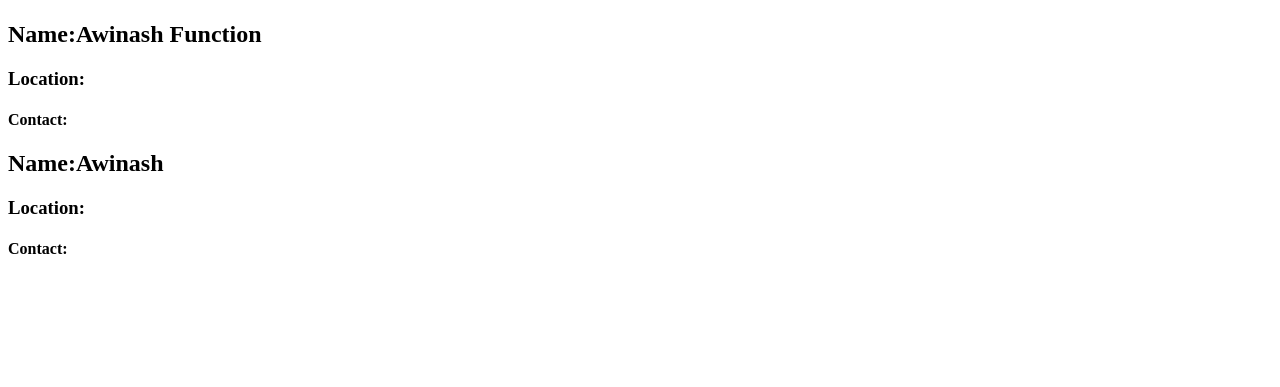
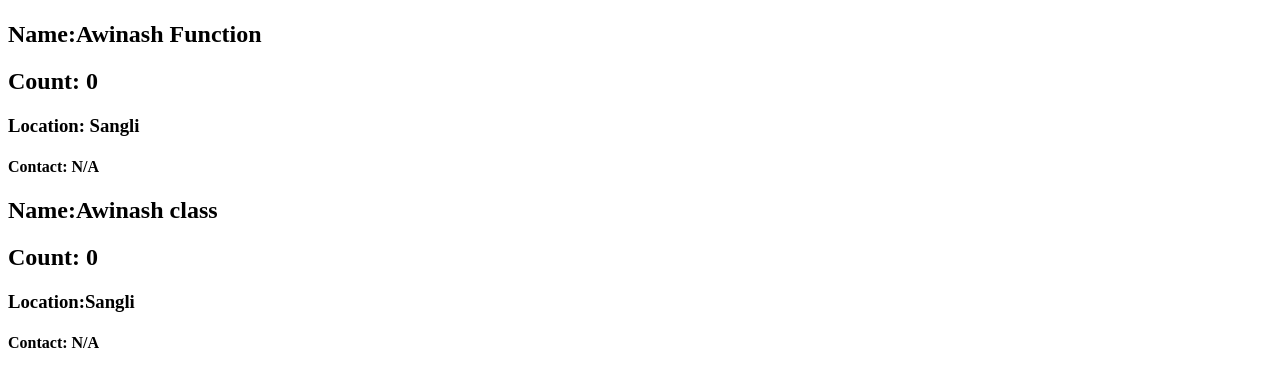
Before and after one commit to awinashnarute10/REACT, a React (Vite) app: page /about in a window 1280 px wide. Shown: the part 219-606 px from the top of the page. Built offline with nearby package versions, Linux system fonts and the light colour scheme.

Commit message:
State variable in class component

```diff
--- a/src/components/About.js
+++ b/src/components/About.js
@@ -6,8 +6,8 @@ const About = () => {
     return(
           <div>
             <h1>About Us Page </h1>
-            <User name="Awinash Function"/>
-            <UserClass name="Awinash"/>
+            <User name="Awinash Function" location="Sangli" contact = "N/A"/>
+            <UserClass name="Awinash class" location="Sangli" contact = "N/A"/>
           </div>
     );
 }
--- a/src/components/Body.js
+++ b/src/components/Body.js
@@ -41,8 +41,8 @@ const Body = () => {
 
         const json = await data.json();
 
-        setresListState(json?.data?.cards[3]?.card?.card?.gridElements?.infoWithStyle?.restaurants);
-        setFilteredResList(json?.data?.cards[3]?.card?.card?.gridElements?.infoWithStyle?.restaurants); // giving the same list of restaurants as resListState
+        setresListState(json?.data?.cards[4]?.card?.card?.gridElements?.infoWithStyle?.restaurants);
+        setFilteredResList(json?.data?.cards[4]?.card?.card?.gridElements?.infoWithStyle?.restaurants); // giving the same list of restaurants as resListState
     }
 
     return resListState.length === 0 ? <Shimmer /> : (    // ternary operator for conditional rendering
--- a/src/components/RestaurantMenu.js
+++ b/src/components/RestaurantMenu.js
@@ -34,9 +34,9 @@ const RestaurantMenu = () => {
             <h1>Menu</h1>
             <h2>{name}</h2>
             <ul>
-                {itemCards.map((item) => {
+              {itemCards? (itemCards.map((item) => { // optional rendering
                    return  <li key={item.card.info.id}>{item.card.info.name}-  Rs {item.card.info.price/100 || item.card.info.defaultPrice/100}</li>
-                })}
+                })) : <Shimmer/> }
 
             </ul>
         </div>
--- a/src/components/User.js
+++ b/src/components/User.js
@@ -1,10 +1,13 @@
-const User = ({name}) => {
+import { useState } from "react";
 
+const User = ({name, location, contact}) => {
+   const [count, setCount] = useState(0);
     return (
         <div className="user-card">
            <h2>Name:{name}</h2>
-           <h3>Location:</h3>
-           <h4>Contact: </h4>
+           <h2>Count: {count}</h2>
+           <h3>Location: {location}</h3>
+           <h4>Contact: {contact}</h4>
         </div>
     )
 }
--- a/src/components/UserClass.js
+++ b/src/components/UserClass.js
@@ -5,15 +5,19 @@ class UserClass extends React.Component {
 
     constructor(props){ // props are passes to constructor in which its initalized by super that initializes it in React.component class
         super(props);
+        this.state = {   // initalizing and declaring state variables in class component
+          count: 0
+        };
     }
 
     render() {
-       const {name} = this.props;
+       const {name, location, contact} = this.props;
         return(
             <div className="user-card">
            <h2>Name:{name}</h2>
-           <h3>Location:</h3>
-           <h4>Contact: </h4>
+           <h2>Count: {this.state.count}</h2>  {/** using state variable*/}
+           <h3>Location:{location}</h3>
+           <h4>Contact: {contact}</h4>
         </div>
         );
     };
```
